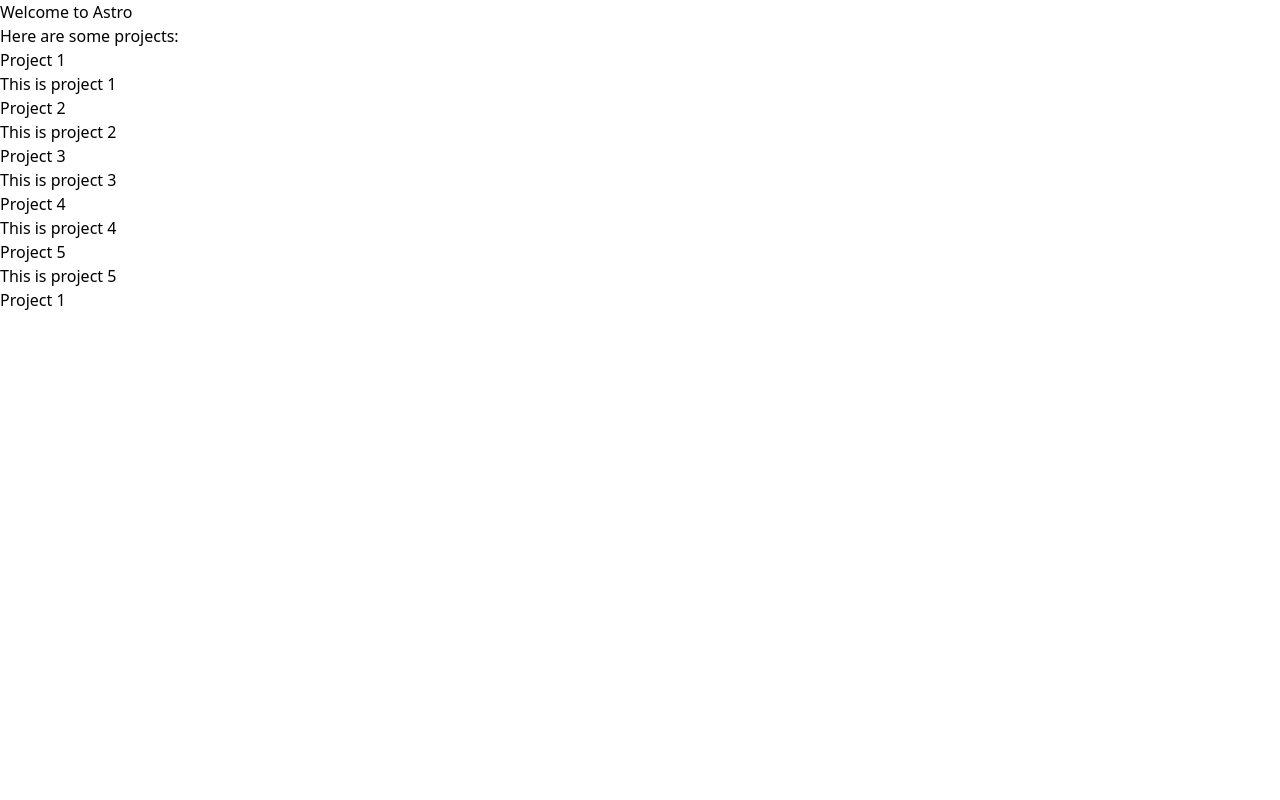
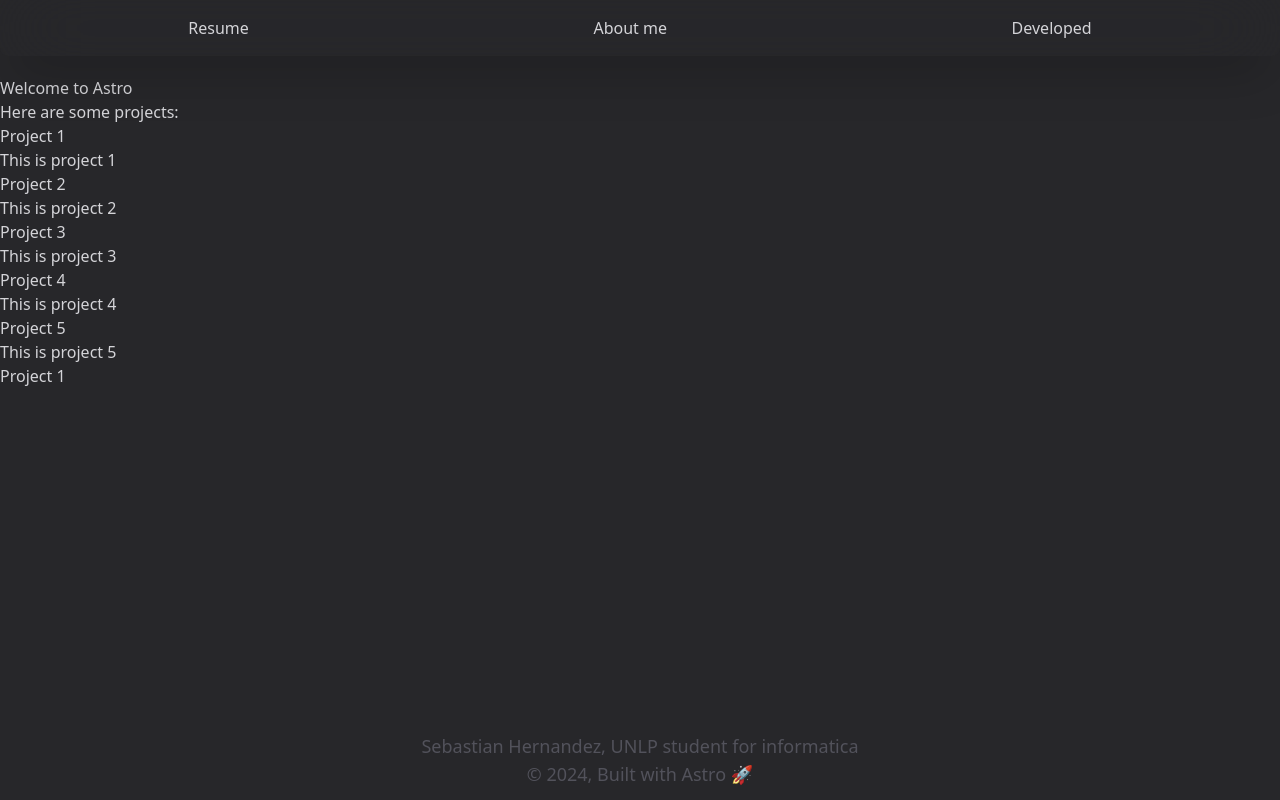
Before and after one commit to ImportFromCBastian/portafolio, an Astro site: page / in a window 1280 px wide. Built offline with nearby package versions, Linux system fonts and the light colour scheme; Astro itself is replaced by a stand-in of ours.

Commit message:
Add header and footer components to layout; update styles and create about/projects pages

```diff
--- a/src/layouts/Layout.astro
+++ b/src/layouts/Layout.astro
@@ -1,4 +1,6 @@
 ---
+import Header from '@/layouts/main/Header.astro'
+import Footer from '@/layouts/main/Footer.astro'
 interface Props {
   pageTitle: String
 }
@@ -16,6 +18,38 @@
     <title>Portafolio • {pageTitle}</title>
   </head>
   <body>
-    <slot />
+    <div id="container">
+      <Header />
+      <slot />
+      <Footer />
+    </div>
   </body>
 </html>
+
+<style is:global>
+  html {
+    font-family: system-ui, sans-serif;
+    align-items: stretch;
+    --tw-bg-opacity: 1;
+    background-color: rgb(39 39 42 / var(--tw-bg-opacity, 1));
+    --tw-text-opacity: 1;
+    color: rgb(212 212 216 / var(--tw-text-opacity, 1));
+    height: 100dvh;
+  }
+</style>
+
+<style>
+  #container {
+    display: grid;
+    grid-template-areas:
+      'header'
+      'main'
+      'footer';
+    grid-template-rows:
+      max-content
+      1fr
+      max-content;
+    min-height: 100dvh;
+    grid-template-columns: 1fr;
+  }
+</style>
--- /dev/null
+++ b/src/layouts/main/Footer.astro
@@ -0,0 +1,6 @@
+<footer class="flex flex-col justify-center items-center text-zinc-600 p-3">
+  <p class="text-xs md:text-sm lg:text-lg">
+    Sebastian Hernandez, UNLP student for informatica
+  </p>
+  <p class="text-xs md:text-sm lg:text-lg">© 2024, Built with Astro 🚀</p>
+</footer>
--- /dev/null
+++ b/src/layouts/main/Header.astro
@@ -0,0 +1,15 @@
+<nav
+  class="flex p-4 rounded-b-lg justify-center backdrop-blur-2xl shadow-2xl mb-5 sticky min-w-80"
+>
+  <ul class="flex justify-around w-full">
+    <li class="transition-transform duration-500 ease-in-out hover:scale-125">
+      <a href="/">Resume</a>
+    </li>
+    <li class="transition-transform duration-500 ease-in-out hover:scale-125">
+      <a href="/about">About me</a>
+    </li>
+    <li class="transition-transform duration-500 ease-in-out hover:scale-125">
+      <a href="/projects">Developed</a>
+    </li>
+  </ul>
+</nav>
--- /dev/null
+++ b/src/pages/about/index.astro
@@ -0,0 +1,7 @@
+---
+import Layout from '@/layouts/Layout.astro'
+---
+
+<Layout pageTitle={'About 👤'}>
+  <div>pito</div>
+</Layout>
--- a/src/pages/index.astro
+++ b/src/pages/index.astro
@@ -1,6 +1,6 @@
 ---
-import Welcome from '../components/Welcome.astro'
-import Layout from '../layouts/Layout.astro'
+import Welcome from '@/components/Welcome.astro'
+import Layout from '@/layouts/Layout.astro'
 ---
 
 <Layout pageTitle={'Homepage'}>
--- /dev/null
+++ b/src/pages/projects/index.astro
@@ -0,0 +1,7 @@
+---
+import Layout from '@/layouts/Layout.astro'
+---
+
+<Layout pageTitle={'Projects 🚀'}>
+  <div>pito</div>
+</Layout>
```
